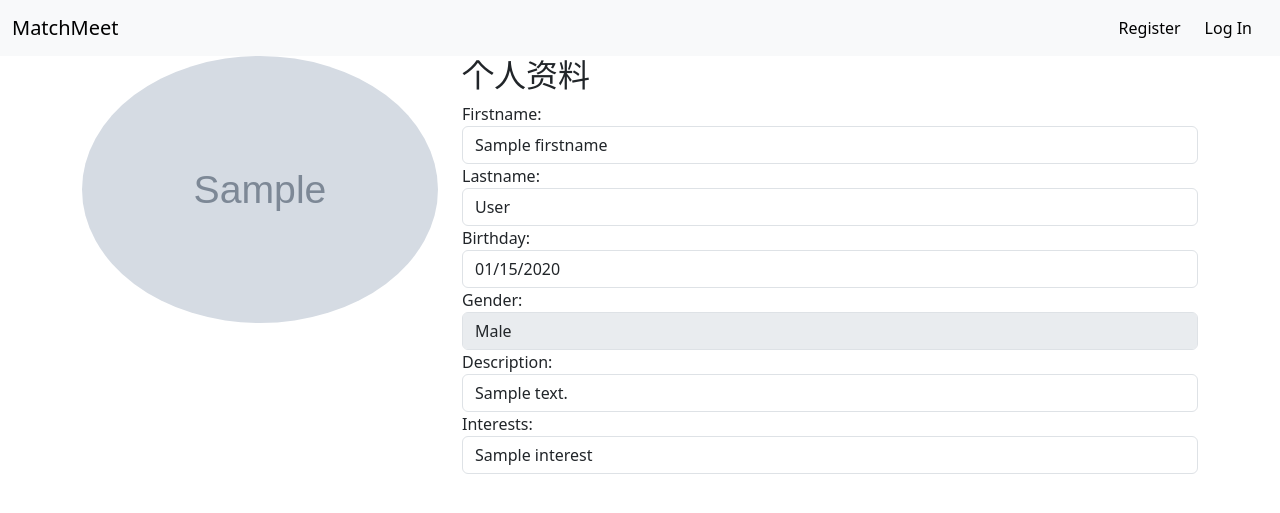
After one commit to iriswuuu/dating-app, a Flask app: template flaskr/templates/profile.html in a window 1280 px wide. The commit adds this page. Shown: the top 513 px of the page. Run offline with Flask 3, Linux system fonts and the light colour scheme; the template is opened without the code that fills it: most values are stand-ins (such as "Sample title", 1, 10 or a date in 2020); grey boxes marked "Sample" are stand-in pictures.

Commit message:
Add profile editing page.

```diff
--- a/flaskr/server.py
+++ b/flaskr/server.py
@@ -2,8 +2,9 @@
 
 import os
 import model
+from datetime import datetime
 from flask import Flask
-from flask import session, url_for, request, redirect, render_template, g, flash
+from flask import jsonify, session, url_for, request, redirect, render_template, g, flash
 from sqlalchemy.exc import IntegrityError
 
 from jinja2 import StrictUndefined
@@ -32,8 +33,21 @@ def register():
                 """Add a new user to the database."""
                 model.db.session.add(model.User.create(username, password))
                 model.db.session.commit()
-            except IntegrityError:
+                user = model.User.get_by_username(username)
+
+                model.db.session.add(model.UserProfile.create(user.id))
+                model.db.session.commit()
+
+                profile = model.UserProfile.get_by_user_id(user.id)
+                profile.photo = '../static/unkown_user.png'
+                user.profile = profile.id
+                model.db.session.add(user)
+                model.db.session.add(profile)
+                model.db.session.commit()
+
+            except IntegrityError as e:
                 error = f"User {username} is already registered."
+                print(e)
             else:
                 """Redirect to the login page after successful registration."""
                 return redirect(url_for('login'))
@@ -105,7 +119,7 @@ def index():
     interests = 'Sports, Music, Travel'
     description = 'I am very rich.'
     profileUrl = '../static/eg-profile-photo.jpg'
-    return render_template('index.html', name=name, age=age, gender=gender, interests=interests, description=description, profileUrl=profileUrl)
+    return render_template('match.html', name=name, age=age, gender=gender, interests=interests, description=description, profileUrl=profileUrl)
 
 
 @app.route('/settings')
@@ -117,20 +131,47 @@ def settings():
     interests = 'Sports, Music, Travel'
     description = 'I am very rich.'
     profileUrl = '../static/eg-profile-photo.jpg'
-    return render_template('index.html', name=name, age=age, gender=gender, interests=interests, description=description, profileUrl=profileUrl)
+    return render_template('match.html', name=name, age=age, gender=gender, interests=interests, description=description, profileUrl=profileUrl)
 
 
-@app.route('/profile')
+@app.route('/profile/<user_id>', methods=['GET'])
 @login_required
-def profile():
-    name = 'John Doe'
-    age = 25
-    gender = 'male'
-    interests = 'Sports, Music, Travel'
-    description = 'I am very rich.'
-    profileUrl = '../static/eg-profile-photo.jpg'
-    return render_template('index.html', name=name, age=age, gender=gender, interests=interests, description=description, profileUrl=profileUrl)
+def profile(user_id):
+    profile = model.UserProfile.get_by_user_id(user_id)
+    name = f'{profile.firstname} {profile.lastname}'
 
+    current_date = datetime.now()
+
+    if profile.birthday:
+        age = current_date.year - profile.birthday.year
+
+        if current_date.month < profile.birthday.month or (current_date.month == profile.birthday.month and current_date.day < profile.birthday.day):
+            age -= 1
+    else:
+        age = None
+
+    gender = profile.gender
+    interests = None if not profile.interests else ','.join(profile.interests)
+    description = profile.description
+    profileUrl = profile.photo
+    return render_template('profile.html', name=name, age=age, gender=gender, interests=interests, description=description, profileUrl=profileUrl)
+
+# Restful APIs
+@app.route('/api/profile/userid/<id>', methods=['GET'])
+def get_user_profile(id):
+    profile = model.UserProfile.get_by_user_id(id)
+    return jsonify(profile)
+
+@app.route('/api/user/<id>', methods=['GET'])
+def get_user(id):
+    user = model.User.get_by_id(id)
+    del user.password
+    return jsonify(user)
+
+@app.route('/api/profile/<id>', methods=['POST'])
+def update_user_profile(id):
+    profile = model.UserProfile.get_by_user_id(id)
+    return jsonify(profile)
 
 if __name__ == '__main__':
     """Connect to the database."""
--- a/flaskr/templates/base.html
+++ b/flaskr/templates/base.html
@@ -39,7 +39,9 @@
         <ul class="navbar-nav ms-auto mb-2 mb-lg-0">
           {% if g.user %}
           <li class="nav-item me-2">
-            <a class="nav-link active" href="{{ url_for('profile') }}"
+            <a
+              class="nav-link active"
+              href="{{ url_for('profile', user_id=g.user['id']) }}"
               >{{ g.user['username'] }}'s Profile</a
             >
           </li>
--- /dev/null
+++ b/flaskr/templates/profile.html
@@ -0,0 +1,59 @@
+{% extends 'base.html' %} {% block header %}
+<div class="container">
+  <div class="row">
+    <div class="col-md-4">
+      <img src="{{ profile.photo }}" alt="Profile" class="img-fluid rounded-circle">
+      {% if isCurrentUser %}
+      <button class="btn btn-primary mt-2">Upload Photo</button>
+      {% endif %}
+    </div>
+    <div class="col-md-8">
+      <h2>个人资料</h2>
+      <form>
+        <div class="form-group">
+          <label for="firstname">Firstname:</label>
+          <input type="text" class="form-control" id="firstname" value="{{ profile.firstname }}" {% if not isCurrentUser %}readonly{% endif %}>
+        </div>
+        <div class="form-group">
+          <label for="lastname">Lastname:</label>
+          <input type="text" class="form-control" id="lastname" value="{{ profile.lastname }}" {% if not isCurrentUser %}readonly{% endif %}>
+        </div>
+        <div class="form-group">
+          <label>Birthday:</label>
+          <input type="date" class="form-control" value="{{ profile.birthday.strftime('%Y-%m-%d') }}" {% if not isCurrentUser %}readonly{% endif %}>
+        </div>
+        <div class="form-group">
+          <label for="gender">Gender:</label>
+          <select class="form-control" id="gender" {% if not isCurrentUser %}disabled{% endif %}>
+            <option value="0" {% if profile.gender == 0 %}selected{% endif %}>Male</option>
+            <option value="1" {% if profile.gender == 1 %}selected{% endif %}>Female</option>
+          </select>
+        </div>
+        <div class="form-group">
+          <label for="description">Description:</label>
+          <input type="text" class="form-control" id="description" value="{{ profile.description }}" {% if not isCurrentUser %}readonly{% endif %}>
+        </div>
+        <div class="form-group">
+          <label>Interests:</label>
+          {% for interest in profile.interests %}
+          <div class="input-group mb-2">
+            <input type="text" class="form-control" name="interest" value="{{ interest }}" {% if not isCurrentUser %}readonly{% endif %}>
+            {% if isCurrentUser %}
+            <div class="input-group-append">
+              <button class="btn btn-danger remove-interest-btn" type="button">-</button>
+            </div>
+            {% endif %}
+          </div>
+          {% endfor %}
+          {% if isCurrentUser %}
+          <button class="btn btn-primary add-interest-btn" type="button">+</button>
+          <button class="btn btn-primary minus-interest-btn" type="button">-</button>
+          {% endif %}
+        </div>
+        {% if isCurrentUser %}
+        <button class="btn btn-primary" style="display: block;">Submit</button>
+        {% endif %}
+      </form>
+    </div>
+  </div>
+{% endblock %}
--- a/flaskr/templates/register.html
+++ b/flaskr/templates/register.html
@@ -1,7 +1,7 @@
 {% extends 'base.html' %} {% block header %}
 <div class="container-fluid">
   <div class="row justify-content-center">
-    <div class="col-lg-6 col-md-8 col-sm-10">
+    <div class="col-lg-4 col-md-6 col-sm-8">
       <h1 class="text-center my-4">MatchMeet</h1>
       <form method="post">
         <div class="mb-3">
--- a/requirements.txt
+++ b/requirements.txt
@@ -10,6 +10,7 @@ Jinja2==3.1.2
 MarkupSafe==2.1.2
 psycopg2-binary==2.9.6
 SQLAlchemy==2.0.13
+SQLAlchemy-Utils==0.41.1
 typing_extensions==4.5.0
 Werkzeug==2.3.4
 zipp==3.15.0
```
Also changed, not shown: flaskr/model.py (+24 -0 lines), flaskr/static/unkown_user.png (added), flaskr/templates/match.html (renamed from flaskr/templates/index.html).
